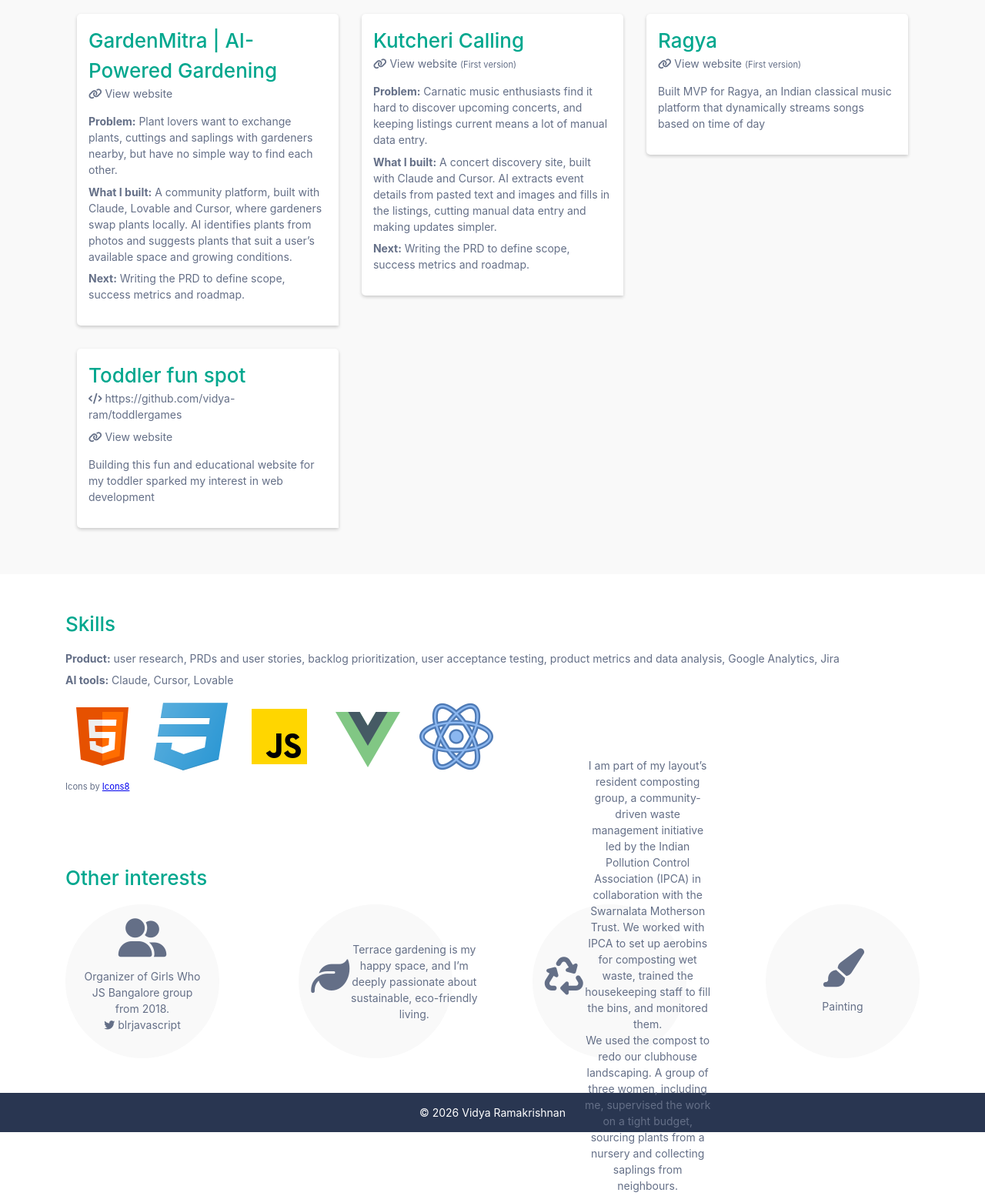
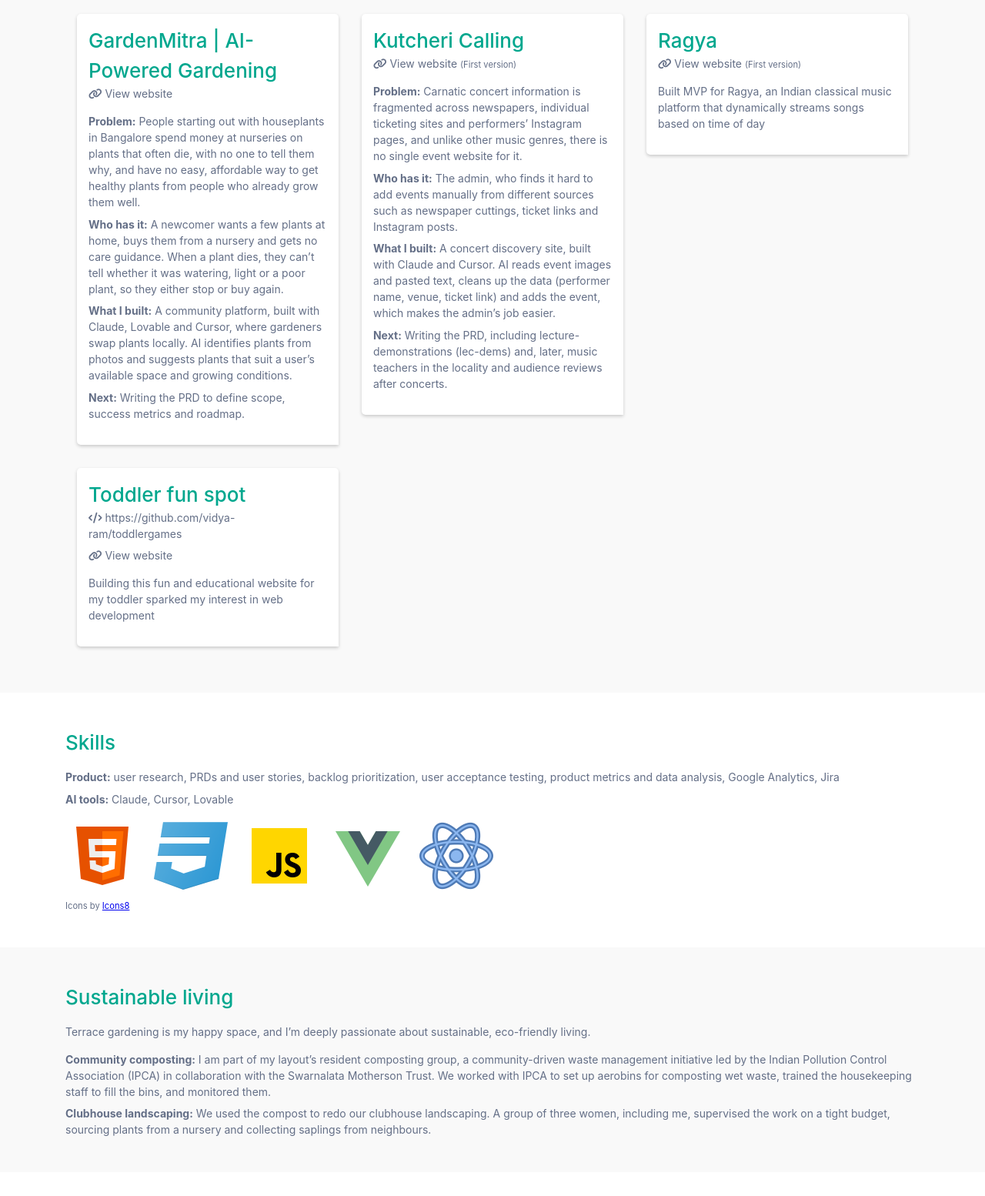
Before and after one commit to vidya-ram/vidya-ram.github.io, a plain HTML site: page index.html in a window 1280 px wide. Shown: the part 4529-6083 px from the top of the page at 77% size. Drawn offline with Linux system fonts and the light colour scheme; a web font is replaced by a local one.

Commit message:
Fix interests layout and use real problem statements
- Shorten Other interests circle text so it no longer overflows
- Move the composting and clubhouse landscaping story into a Sustainable living section
- Use the GardenMitra and Kutcheri Calling problem statements and who has the problem
- Update Kutcheri Calling build and next steps (AI data cleanup, lec-dems, teachers, reviews)

Co-Authored-By: Claude Sonnet 5.5 <noreply@anthropic.com>
Claude-Session: https://claude.ai/code/session_01GiwVJyweCCRgAir8J57EMx

```diff
--- a/index.html
+++ b/index.html
@@ -315,7 +315,8 @@
             <div class="card">
               <p class="heading"><a href="https://github.com/vidya-ram/organic-store" target="_blank" class="nounderline">GardenMitra | AI-Powered Gardening</a></p>
               <p><i class="fa-solid fa-link"></i> <a href="https://garden-mitra.netlify.app" target="_blank" class="nounderline">View website</a></p>
-              <p class="less-margin"><b>Problem:</b> Plant lovers want to exchange plants, cuttings and saplings with gardeners nearby, but have no simple way to find each other.</p>
+              <p class="less-margin"><b>Problem:</b> People starting out with houseplants in Bangalore spend money at nurseries on plants that often die, with no one to tell them why, and have no easy, affordable way to get healthy plants from people who already grow them well.</p>
+              <p class="less-margin"><b>Who has it:</b> A newcomer wants a few plants at home, buys them from a nursery and gets no care guidance. When a plant dies, they can’t tell whether it was watering, light or a poor plant, so they either stop or buy again.</p>
               <p class="less-margin"><b>What I built:</b> A community platform, built with Claude, Lovable and Cursor, where gardeners swap plants locally. AI identifies plants from photos and suggests plants that suit a user’s available space and growing conditions.</p>
               <p><b>Next:</b> Writing the PRD to define scope, success metrics and roadmap.</p>
             </div>
@@ -325,9 +326,10 @@
             <div class="card">
               <p class="heading"><a href="https://kutchericalling.netlify.app" target="_blank" class="nounderline">Kutcheri Calling</a></p>
               <p><i class="fa-solid fa-link"></i> <a href="https://kutchericalling.netlify.app" target="_blank" class="nounderline">View website</a> <small>(First version)</small></p>
-              <p class="less-margin"><b>Problem:</b> Carnatic music enthusiasts find it hard to discover upcoming concerts, and keeping listings current means a lot of manual data entry.</p>
-              <p class="less-margin"><b>What I built:</b> A concert discovery site, built with Claude and Cursor. AI extracts event details from pasted text and images and fills in the listings, cutting manual data entry and making updates simpler.</p>
-              <p><b>Next:</b> Writing the PRD to define scope, success metrics and roadmap.</p>
+              <p class="less-margin"><b>Problem:</b> Carnatic concert information is fragmented across newspapers, individual ticketing sites and performers’ Instagram pages, and unlike other music genres, there is no single event website for it.</p>
+              <p class="less-margin"><b>Who has it:</b> The admin, who finds it hard to add events manually from different sources such as newspaper cuttings, ticket links and Instagram posts.</p>
+              <p class="less-margin"><b>What I built:</b> A concert discovery site, built with Claude and Cursor. AI reads event images and pasted text, cleans up the data (performer name, venue, ticket link) and adds the event, which makes the admin’s job easier.</p>
+              <p><b>Next:</b> Writing the PRD, including lecture-demonstrations (lec-dems) and, later, music teachers in the locality and audience reviews after concerts.</p>
             </div>
           </div>
 
@@ -368,6 +370,15 @@
       </div>
     </article>
 
+    <article class="resume-items secondary-background">
+      <div class="container">
+        <h3 class="heading icon" id="sustainable-living">Sustainable living</h3>
+        <p>Terrace gardening is my happy space, and I’m deeply passionate about sustainable, eco-friendly living.</p>
+        <p class="less-margin"><b>Community composting:</b> I am part of my layout’s resident composting group, a community-driven waste management initiative led by the Indian Pollution Control Association (IPCA) in collaboration with the Swarnalata Motherson Trust. We worked with IPCA to set up aerobins for composting wet waste, trained the housekeeping staff to fill the bins, and monitored them.</p>
+        <p><b>Clubhouse landscaping:</b> We used the compost to redo our clubhouse landscaping. A group of three women, including me, supervised the work on a tight budget, sourcing plants from a nursery and collecting saplings from neighbours.</p>
+      </div>
+    </article>
+
     <article class="resume-items">
       <div class="container">
         <h3 class="heading icon">Other interests</h3>
@@ -382,16 +393,15 @@
 
           <div class="hobby-item">
             <a href="https://medium.com/@vidya_ramki" target="_blank" class="nounderline"><i class="fa-solid fa-leaf hobby-icon"></i></a>
-            <div>
-              <p class="no-margin">Terrace gardening is my happy space, and I’m deeply passionate about sustainable, eco-friendly living.</p>
+            <div class="description">
+              <p class="no-margin">Terrace gardening is my happy space</p>
             </div>
           </div>
 
           <div class="hobby-item">
-            <i class="fa-solid fa-recycle hobby-icon"></i>
-            <div>
-              <p class="no-margin">I am part of my layout’s resident composting group, a community-driven waste management initiative led by the Indian Pollution Control Association (IPCA) in collaboration with the Swarnalata Motherson Trust. We worked with IPCA to set up aerobins for composting wet waste, trained the housekeeping staff to fill the bins, and monitored them.</p>
-              <p>We used the compost to redo our clubhouse landscaping. A group of three women, including me, supervised the work on a tight budget, sourcing plants from a nursery and collecting saplings from neighbours.</p>
+            <a href="#sustainable-living" class="nounderline"><i class="fa-solid fa-recycle hobby-icon"></i></a>
+            <div class="description">
+              <p class="no-margin">Resident composting group member</p>
             </div>
           </div>
 
```
Also changed, not shown: work.html (+6 -4 lines).
